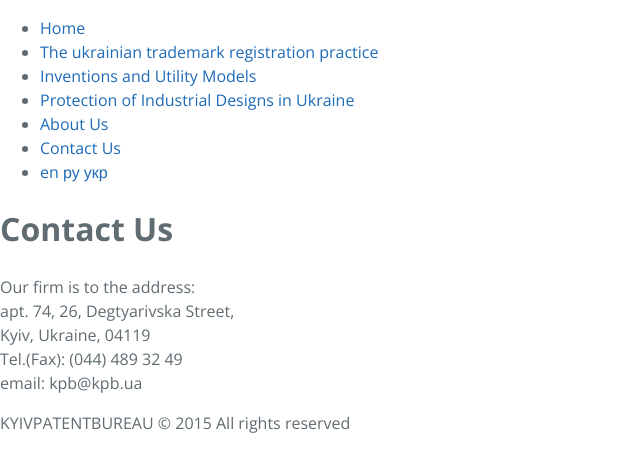
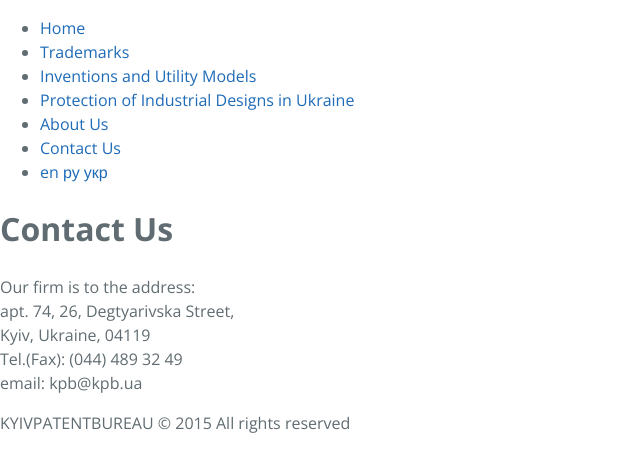
Before and after one commit to Mindshine/patent, a Jekyll site: the page built from _posts/en/pages/2000-01-01-contact.html, in a window 1280 px wide. Shown: the top 472 px of the page, without its empty margins (0-640 px from the left). Built offline with Jekyll 4.4.1, drawn with Linux system fonts in a browser that asks for light colours; Markdown is read by kramdown in place of the engine named in the settings.

Commit message:
Update navigation.yml

```diff
--- a/_data/navigation.yml
+++ b/_data/navigation.yml
@@ -2,13 +2,13 @@
   home:
     title: "Home"
     url:   "/en/"
-  trademark:
-    title: "The ukrainian trademark registration practice"
+  trademarks:
+    title: "Trademarks"
     url:   "/en/trademark.html"
-  invention:
+  inventions:
     title: "Inventions and Utility Models"
     url:   "/en/inventions.html"
-  design:
+  designs:
     title: "Protection of Industrial Designs in Ukraine"
     url:   "/en/designs.html"
   about:
@@ -21,13 +21,13 @@
   home:
     title: "Главная"
     url:   "/ru/"
-  trademark:
+  trademarks:
     title: "Знаки для товаров и услуг"
     url:   "/ru/trademark.html"
-  invention:
+  inventions:
     title: "Изобретения и полезные модели"
     url:   "/ru/inventions.html"
-  design:
+  designs:
     title: "Промышленный образец"
     url:   "/ru/designs.html"
   about:
@@ -40,13 +40,13 @@
   home:
     title: "Головна"
     url:   ""
-  trademark:
+  trademarks:
     title: "Знаки для товарів і послуг"
     url:   "/trademark.html"
-  invention:
+  inventions:
     title: "Винаходи та корисні моделі"
     url:   "/inventions.html"
-  design:
+  designs:
     title: "Промисловий зразок"
     url:   "/designs.html"
   about:
```
